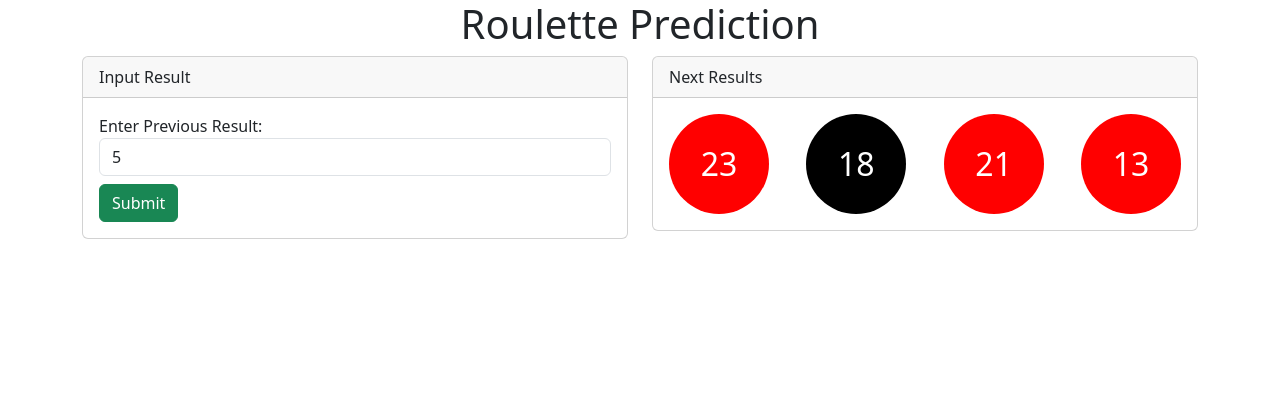
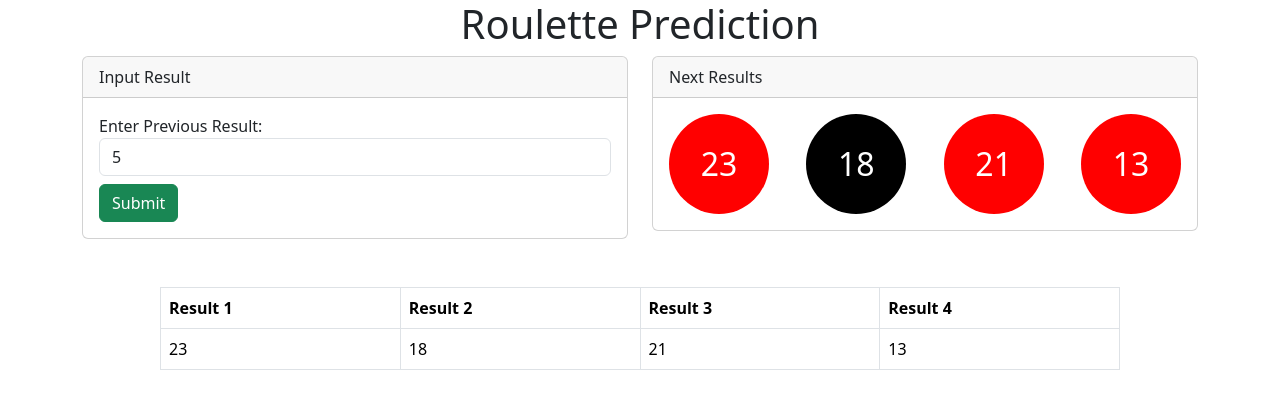
Before and after one commit to nandasurya23/prediction, a plain HTML site: page new/index.html in a window 1280 px wide. Both pictures are taken after typing "5" into the empty fields and a click on the button "Submit". Drawn offline with nearby package versions, Linux system fonts and the light colour scheme.

Commit message:
update result

```diff
--- a/new/index.html
+++ b/new/index.html
@@ -68,6 +68,17 @@
         </div>
       </div>
     </div>
+    <table class="table table-bordered mx-auto w-75 mt-5">
+      <thead>
+        <tr>
+          <th>Result 1</th>
+          <th>Result 2</th>
+          <th>Result 3</th>
+          <th>Result 4</th>
+        </tr>
+      </thead>
+      <tbody id="previous-results"></tbody>
+    </table>
   </body>
   <script
     src="https://cdn.jsdelivr.net/npm/@popperjs/core@2.11.6/dist/umd/popper.min.js"
--- a/new/script.js
+++ b/new/script.js
@@ -76,8 +76,31 @@ class Roulette {
         } else {
             this.result4.classList.add("odd");
         }
+
+        let previousResults = JSON.parse(localStorage.getItem("previousResults")) || []
+        let newResults = [result1, result2, result3, result4]
+        previousResults.push(newResults)
+        localStorage.setItem("previousResults", JSON.stringify(previousResults))
+        this.displayPreviousResults()
     }
+    displayPreviousResults() {
+        let previousResults = JSON.parse(localStorage.getItem("previousResults"))
+        let previousResultsElem = document.getElementById("previous-results")
+        previousResultsElem.innerHTML = ""
+        previousResults.forEach(resultArr => {
+            let newRow = document.createElement("tr")
+            resultArr.forEach(result => {
+                let newResult = document.createElement("td")
+                newResult.innerHTML = result;
+                newRow.appendChild(newResult)
+            })
+            previousResultsElem.appendChild(newRow)
+        })
+    }
+
+
 }
 
 
+
 let roulette = new Roulette();
```
